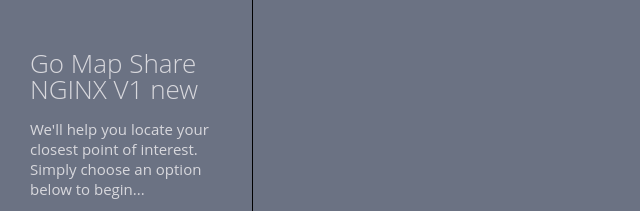
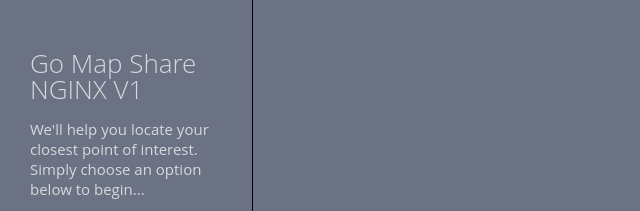
Before and after one commit to lonelyarcher/goshare-desktop, a plain HTML site: page content/index.html in a window 1280 px wide. Shown: the top 211 px of the page, 0-640 px from the left. Drawn offline with nearby package versions, Linux system fonts and the light colour scheme; some packages are replaced by stand-ins of ours.

Commit message:
url update

```diff
--- a/content/index.html
+++ b/content/index.html
@@ -17,7 +17,7 @@
   <body>
 
 	<div id="control">
-		<h2>Go Map Share NGINX V1 new</h2>
+		<h2>Go Map Share NGINX V1</h2>
 		<p>We'll help you locate your closest point of interest. Simply choose an option below to begin...</p>
 		<form method="post" id="poiForm">
 			<input id="textLongitude" type="text" name="longitude" placeholder="enter the longitude" value="40.69375">
```
